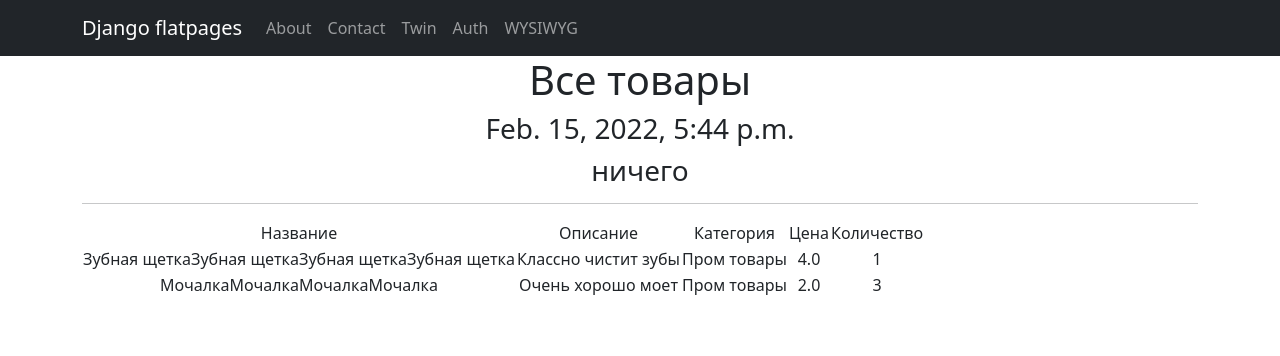
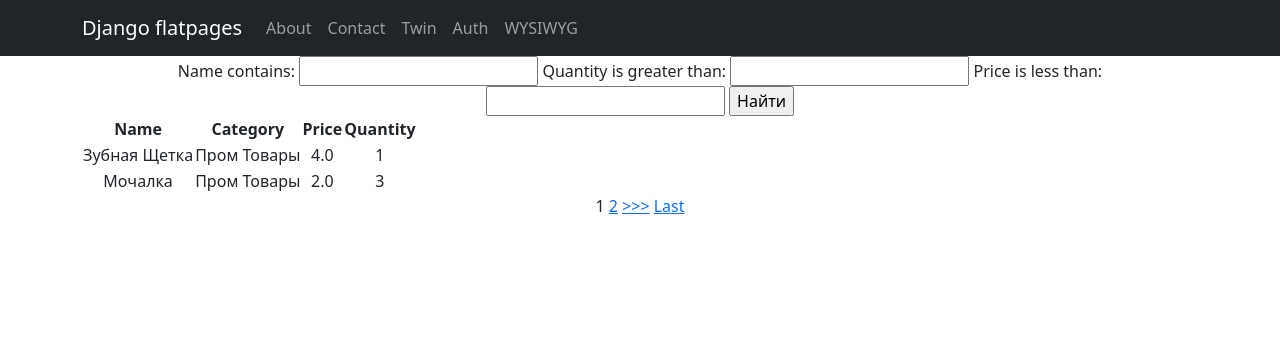
Before and after one commit to 4elovek-nevadimka/HW_04_Django, a Django app: page /products/ in a window 1280 px wide. Shown: the top 356 px of the page. Run offline with Django 4.2, Linux system fonts and the light colour scheme; data comes from the database, SQL or seed files in the repository; some libraries are stand-ins or nearby versions.

Commit message:
Unit D4.2: Get params.

```diff
--- a/project/project/settings.py
+++ b/project/project/settings.py
@@ -40,6 +40,7 @@ INSTALLED_APPS = [
 
     'django.contrib.sites',
     'django.contrib.flatpages',
+    'django_filters',
     'fpages',
     'simpleapp',
 ]
--- /dev/null
+++ b/project/simpleapp/filters.py
@@ -0,0 +1,13 @@
+from django_filters import FilterSet
+from .models import Product
+
+
+class ProductFilter(FilterSet):
+    class Meta:
+        model = Product
+        # поля, которые мы будем фильтровать (т. е. отбирать по каким-то критериям, имена берутся из моделей)
+        fields = {
+            'name': ['icontains'],
+            'quantity': ['gt'],
+            'price': ['lt'],
+        }
--- a/project/simpleapp/models.py
+++ b/project/simpleapp/models.py
@@ -4,31 +4,47 @@ from django.core.validators import MinValueValidator
 
 # Создаём модель товара
 class Product(models.Model):
-    name = models.CharField(
-        max_length=50,
-        unique=True,  # названия товаров не должны повторяться
-    )
+    name = models.CharField(max_length=200) # имя товара
     description = models.TextField()
-    quantity = models.IntegerField(
-        validators=[MinValueValidator(0)],
-    )
+    quantity = models.IntegerField(validators=[MinValueValidator(0, 'Quantity should be >= 0')]) # количество товара на складе
     # поле категории будет ссылаться на модель категории
-    category = models.ForeignKey(
-        to='Category',
-        on_delete=models.CASCADE,
-        related_name='products',  # все продукты в категории будут доступны через поле products
-    )
-    price = models.FloatField(
-        validators=[MinValueValidator(0.0)],
-    )
+    category = models.ForeignKey('Category', on_delete=models.CASCADE)
+    price = models.FloatField(default=0.0)
 
     def __str__(self):
-        return f'{self.name.title()}: {self.description[:20]}'
+        return f'{self.name} {self.quantity}'
+
+# class Product(models.Model):
+#     name = models.CharField(
+#         max_length=50,
+#         unique=True,  # названия товаров не должны повторяться
+#     )
+#     description = models.TextField()
+#     quantity = models.IntegerField(
+#         validators=[MinValueValidator(0)],
+#     )
+#     # поле категории будет ссылаться на модель категории
+#     category = models.ForeignKey(
+#         to='Category',
+#         on_delete=models.CASCADE,
+#         related_name='products',  # все продукты в категории будут доступны через поле products
+#     )
+#     price = models.FloatField(
+#         validators=[MinValueValidator(0.0)],
+#     )
+#
+#     def __str__(self):
+#         return f'{self.name.title()}: {self.description[:20]}'
 
 
 #  создаём категорию, к которой будет привязываться товар
 class Category(models.Model):
-    name = models.CharField(max_length=100, unique=True)  # названия категорий тоже не должны повторяться
+    name = models.CharField(max_length=200)
 
     def __str__(self):
-        return f'{self.name.title()}'
+        return f'{self.name}'
+# class Category(models.Model):
+#     name = models.CharField(max_length=100, unique=True)  # названия категорий тоже не должны повторяться
+#
+#     def __str__(self):
+#         return f'{self.name.title()}'
--- a/project/simpleapp/views.py
+++ b/project/simpleapp/views.py
@@ -1,6 +1,8 @@
 from datetime import datetime
 
 from django.views.generic import ListView, DetailView
+
+from .filters import ProductFilter
 from .models import Product
 
 
@@ -12,8 +14,13 @@ class ProductList(ListView):
     # это имя списка, в котором будут лежать все объекты, его надо указать, чтобы обратиться к самому списку объектов через HTML-шаблон
     context_object_name = 'products'
 
+    ordering = ['-price']
+    paginate_by = 1  # поставим постраничный вывод в один элемент
+
     def get_context_data(self, **kwargs):
         context = super().get_context_data(**kwargs)
+        context['filter'] = ProductFilter(self.request.GET, queryset=self.get_queryset())
+
         context['time_now'] = datetime.utcnow()  # добавим переменную текущей даты time_now
         context['value1'] = None  # добавим ещё одну пустую переменную, чтобы на её примере посмотреть работу другого фильтра
         return context
--- a/project/templates/products.html
+++ b/project/templates/products.html
@@ -1,45 +1,40 @@
 {% extends 'flatpages/default.html' %}
 
-{% load custom_filters %} <!-- не забываем заранее загружать наши фильтры! -->
+<!-- не забываем заранее загружать наши фильтры! -->
+<!--{% load custom_filters %}-->
 
-{% block title %}
-Products
-{% endblock title %}
+{% block title %} Product list {% endblock title %}
 
 {% block content %}
-    <h1>Все товары</h1>
-    <h3>{{ time_now }}</h3>
-    <h3> {{ value1|default_if_none:"ничего" }} </h3>
-    <hr>
-    {% if products %}
+
+<!-- Перед таблицей добавим форму для поиска -->
+<form method="GET">
+    {{ filter.form }} <!-- Форму от фильтров за нас сделает django. А вот кнопку, увы придётся делать самому -->
+    <input type="submit" value="Найти">
+</form>
+
 <table>
+    <thead>
+        <th>
+            Name
+        </th>
+        <th>
+            Category
+        </th>
+        <th>
+            Price
+        </th>
+        <th>
+            Quantity
+        </th>
+    </thead>
+    {% for product in filter.qs %}
     <tr>
         <td>
-                    Название
+            {{ product.name|title }}
         </td>
         <td>
-                    Описание
-                </td>
-                <td>
-                    Категория
-                </td>
-                <td>
-                    Цена
-                </td>
-                <td>
-                    Количество
-                </td>
-            </tr>
-        {% for product in products %}
-            <tr>
-                <td>
-                    {{ product.name|multiply:4 }} <!-- применим наш фильтр, чтобы название товара вывелось 4 раза -->
-                </td>
-                <td>
-                    {{ product.description|truncatewords:4 }}
-                </td>
-                <td>
-                    {{ product.category.name }}
+            {{ product.category.name|title }}
         </td>
         <td>
             {{ product.price }}
@@ -50,7 +45,29 @@ Products
     </tr>
     {% endfor %}
 </table>
-    {% else %}
-        <h2>Товаров нет!</h2>
+<!-- Проверяем что поддерживается постраничный вывод -->
+{% if is_paginated %}
+
+    <!-- Если доступна предыдущая страница, то даём ссылку на неё и самую первую страницу -->
+    {% if page_obj.has_previous %}
+        <a href="?page=1">First</a>
+        <a href="?page={{ page_obj.previous_page_number }}"><<<</a>
+    {% endif %}
+
+    <!-- Показываем только текущую страницу и ближайшие к ней, чтобы список не тянулся и не захламлял страницу -->
+    {% for num in page_obj.paginator.page_range %}
+        {% if page_obj.number == num %}
+            <a>{{ num }}</a>
+        {% elif num > page_obj.number|add:'-3' and num < page_obj.number|add:'3' %}
+            <a href="?page={{ num }}">{{ num }}</a>
+        {% endif %}
+    {% endfor %}
+
+    <!-- Если есть следующая страница, то даём ссылку на неё и на самую последнюю страницу -->
+    {% if page_obj.has_next %}
+        <a href="?page={{ page_obj.next_page_number }}">>>></a>
+        <a href="?page={{ page_obj.paginator.num_pages }}">Last</a>
+    {% endif %}
+
 {% endif %}
 {% endblock content %}
```
Lines whose indentation alone changed are shown as unchanged.
